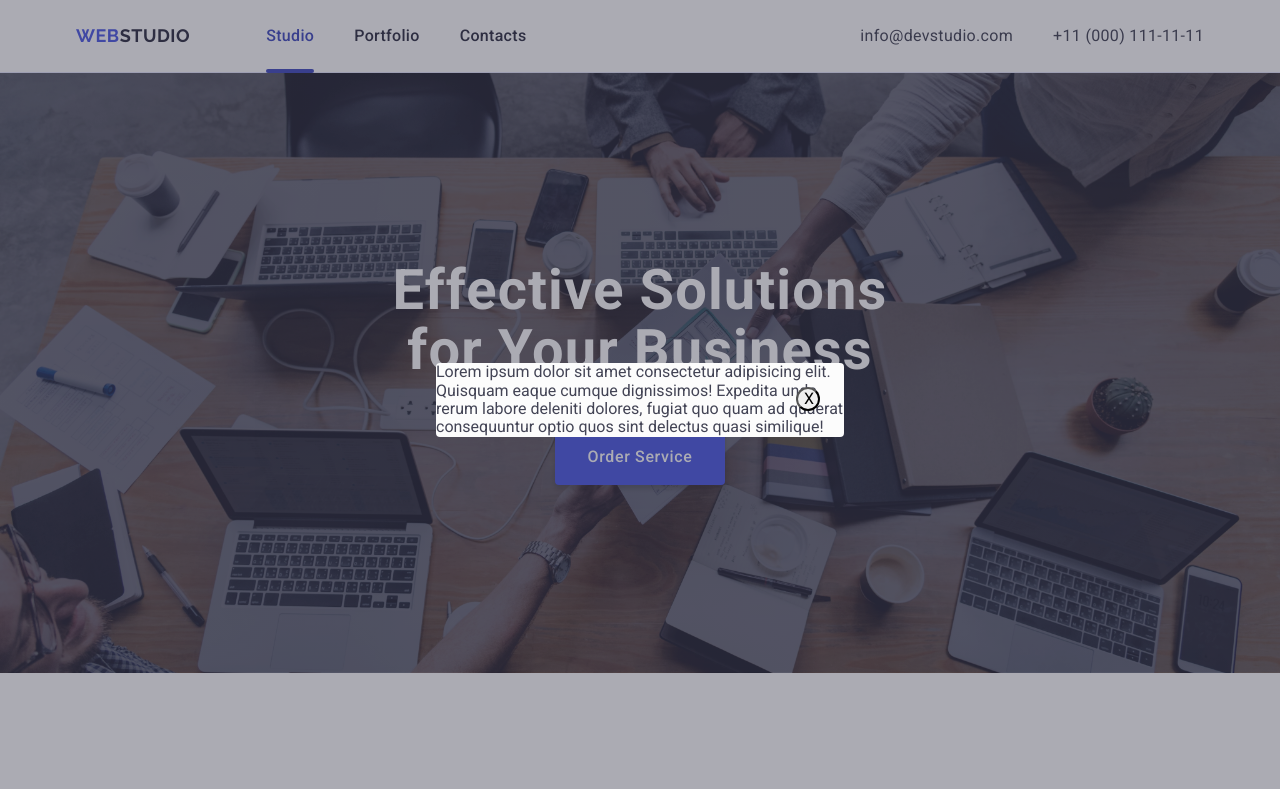
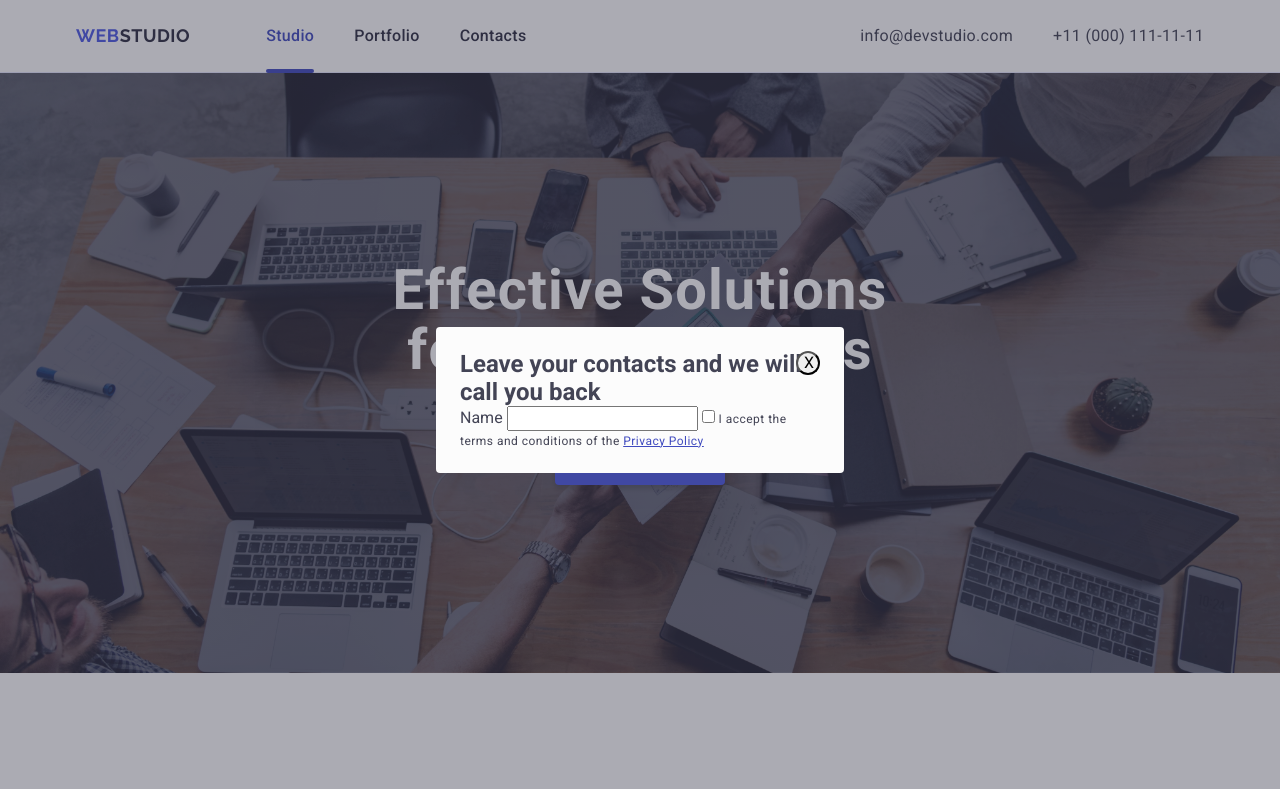
Before and after one commit to akoroliova/goit-markup-hw-05, a plain HTML site: page index.html in a window 1280 px wide. Shown: the top 789 px of the page. Drawn offline with nearby package versions, Linux system fonts and the light colour scheme.

Commit message:
Add user-agreements to modal

```diff
--- a/css/styles.css
+++ b/css/styles.css
@@ -100,7 +100,6 @@ section {
 
 .menu-link {
   position: relative;
-  color: #404bbf;
   display: flex;
   justify-content: center;
   align-items: center;
@@ -598,17 +597,20 @@ section {
   opacity: 0;
   visibility: hidden;
   pointer-events: none;
-
-  top: 0;
-  left: 0;
+  transition: opacity 250ms cubic-bezier(0.4, 0, 0.2, 1),
+    visibility 250ms cubic-bezier(0.4, 0, 0.2, 1);
   width: 100%;
   height: 100%;
 }
 
-.is-open {
+.footer-modal-div.is-open {
   opacity: 1;
   visibility: visible;
   pointer-events: auto;
+}
+
+.footer-modal-div.is-open .modal {
+  transform: scale(1);
 }
 
 .modal {
@@ -616,6 +618,9 @@ section {
   width: 408px;
   background-color: rgba(252, 252, 252, 1);
   border-radius: 4px;
+  padding: 24px;
+  transform: scale(0);
+  transition: transform 250ms cubic-bezier(0.4, 0, 0.2, 1);
 }
 
 .modal-close-button-group {
@@ -627,6 +632,21 @@ section {
   border-radius: 50%;
 }
 
+.user-agreements-label {
+  font-size: 12px;
+  line-height: 1.17;
+  letter-spacing: 0.04em;
+  text-align: left;
+}
+
+.privacy-policy-link {
+  color: var(--IRIS, #404bbf);
+  text-decoration: underline;
+  font-size: 12px;
+  line-height: 1.34;
+  letter-spacing: 0.04em;
+}
+
 .modal-field:focus-within {
   border-color: var(--IRIS, #4d5ae5);
 }
--- a/index.html
+++ b/index.html
@@ -520,12 +520,19 @@
     <div class="footer-modal-div is-open">
       <div class="modal">
         <button class="modal-close-button-group" type="button">X</button>
-        <p>
-          Lorem ipsum dolor sit amet consectetur adipisicing elit. Quisquam
-          eaque cumque dignissimos! Expedita unde rerum labore deleniti dolores,
-          fugiat quo quam ad quaerat consequuntur optio quos sint delectus quasi
-          similique!
-        </p>
+        <h2>Leave your contacts and we will call you back</h2>
+        <form name="callback-form">
+          <label class="callback-label"
+            >Name
+            <input type="text" name="user-name" />
+          </label>
+
+          <input id="user-agreements" type="checkbox" />
+          <label for="user-agreements" class="user-agreements-label">
+            I accept the terms and conditions of the
+            <a class="privacy-policy-link" href="/">Privacy Policy</a>
+          </label>
+        </form>
       </div>
     </div>
   </body>
```
